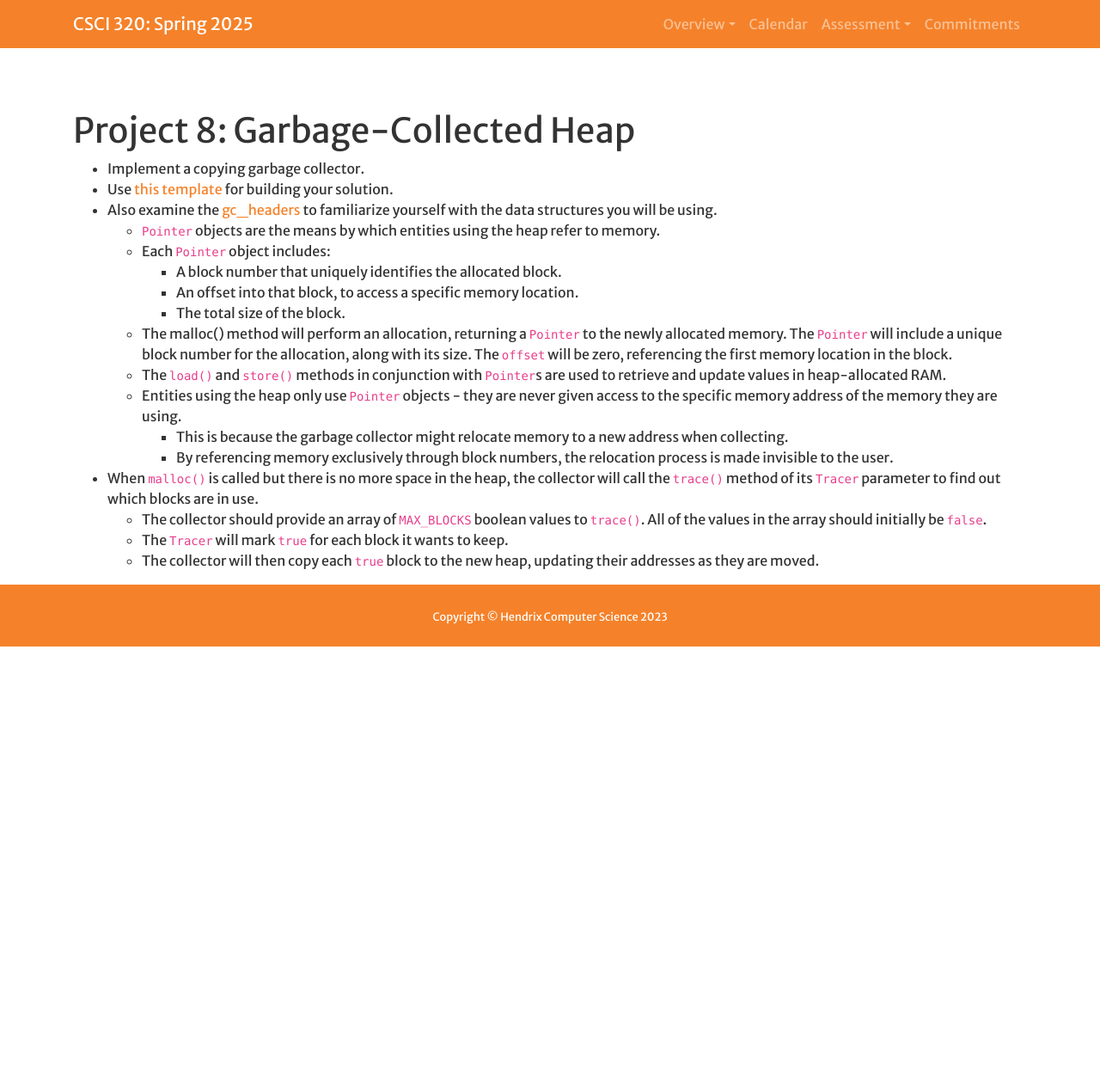
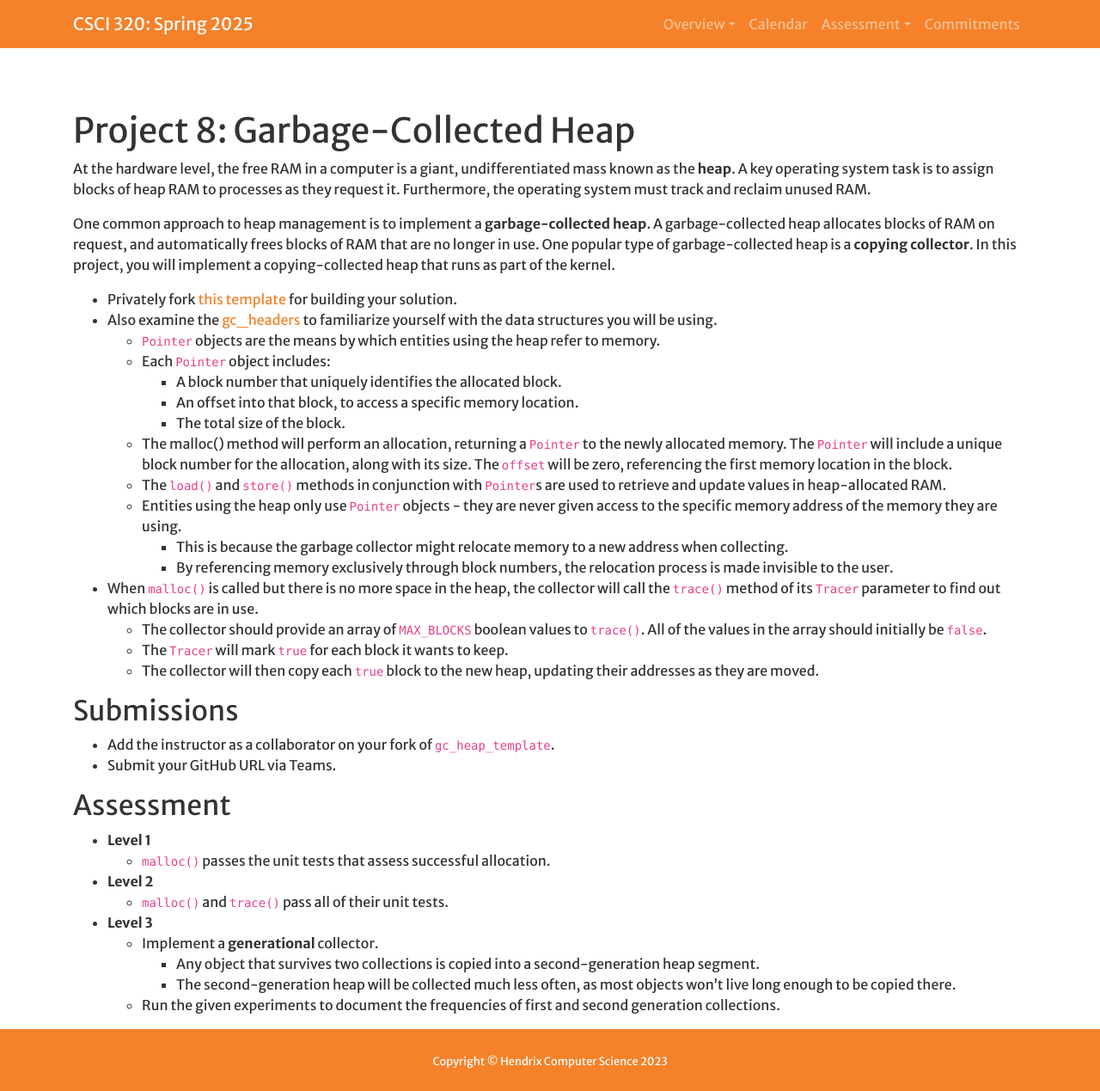
Before and after one commit to Hendrix-CS/csci320, a Jekyll site: the page built from projects/garbage.md, in a window 1280 px wide and 1269 px high. Shown: the whole window at 86% size. Built offline with Jekyll 4.4.1, drawn with Linux system fonts in a browser that asks for light colours; a script that is not in the unit is left out.

Commit message:
Major updates to garbage collection writeup

```diff
--- a/projects/garbage.md
+++ b/projects/garbage.md
@@ -5,9 +5,19 @@ num: 8
 worktitle: Garbage-Collected Heap
 ---
 
-* Implement a copying garbage collector.
-* Use [this template](https://github.com/gjf2a/gc_heap_template) for building
-  your solution.
+At the hardware level, the free RAM in a computer is a giant, undifferentiated mass
+known as the **heap**. A key operating system task is to assign blocks of heap RAM to
+processes as they request it. Furthermore, the operating system must track and reclaim
+unused RAM.
+
+One common approach to heap management is to implement a **garbage-collected heap**.
+A garbage-collected heap allocates blocks of RAM on request, and automatically frees
+blocks of RAM that are no longer in use. One popular type of garbage-collected heap
+is a **copying collector**. In this project, you will implement a copying-collected
+heap that runs as part of the kernel.
+
+* Privately fork [this template](https://github.com/gjf2a/gc_heap_template) for
+  building your solution.
 * Also examine the [gc_headers](https://github.com/gjf2a/gc_headers)
   to familiarize yourself with the data structures you will be using.
   * `Pointer` objects are the means by which entities using the heap
@@ -36,3 +46,19 @@ worktitle: Garbage-Collected Heap
   * The `Tracer` will mark `true` for each block it wants to keep.
   * The collector will then copy each `true` block to the new heap,
     updating their addresses as they are moved.
+
+## Submissions
+* Add the instructor as a collaborator on your fork of `gc_heap_template`.
+* Submit your GitHub URL via Teams.
+
+## Assessment
+* **Level 1**
+  * `malloc()` passes the unit tests that assess successful allocation.
+* **Level 2**
+  * `malloc()` and `trace()` pass all of their unit tests.
+* **Level 3**
+  * Implement a **generational** collector.
+    * Any object that survives two collections is copied into a second-generation heap segment.
+    * The second-generation heap will be collected much less often, as most objects won't live
+      long enough to be copied there.
+  * Run the given experiments to document the frequencies of first and second generation collections.
```
